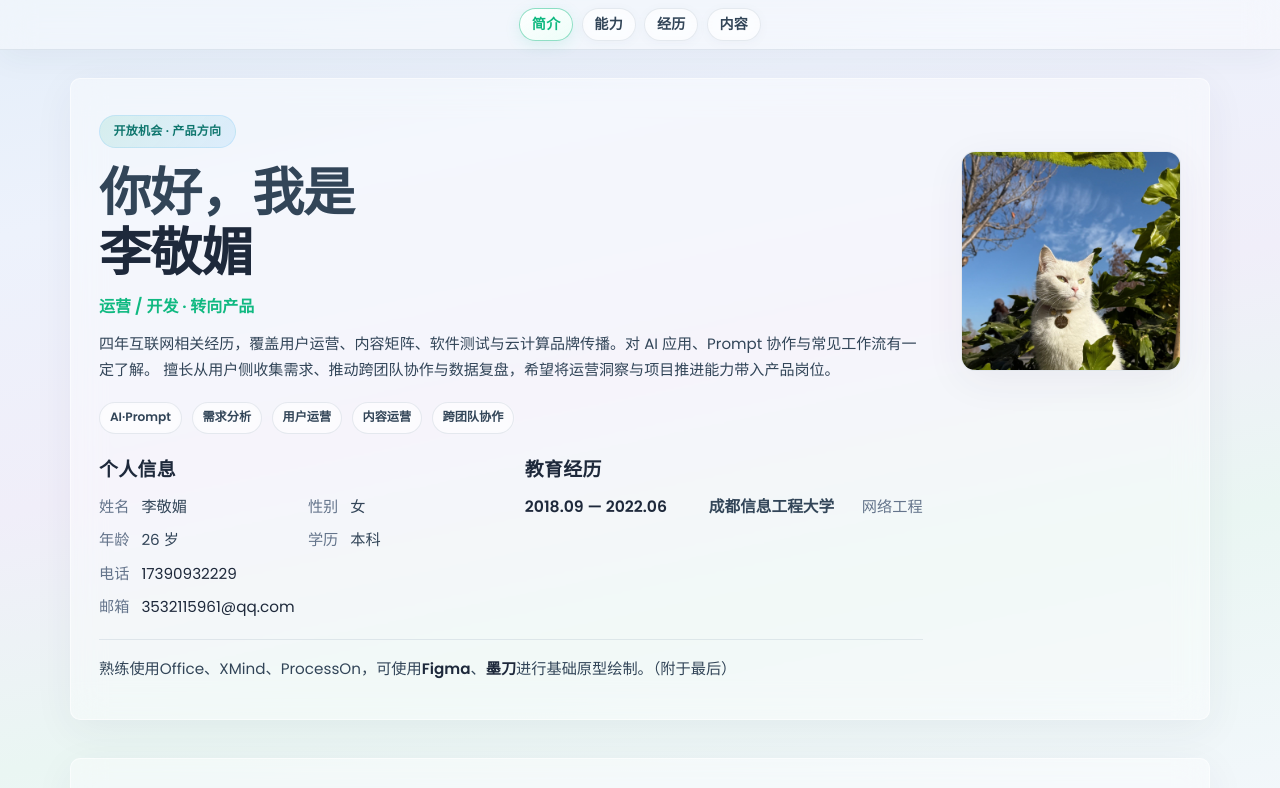
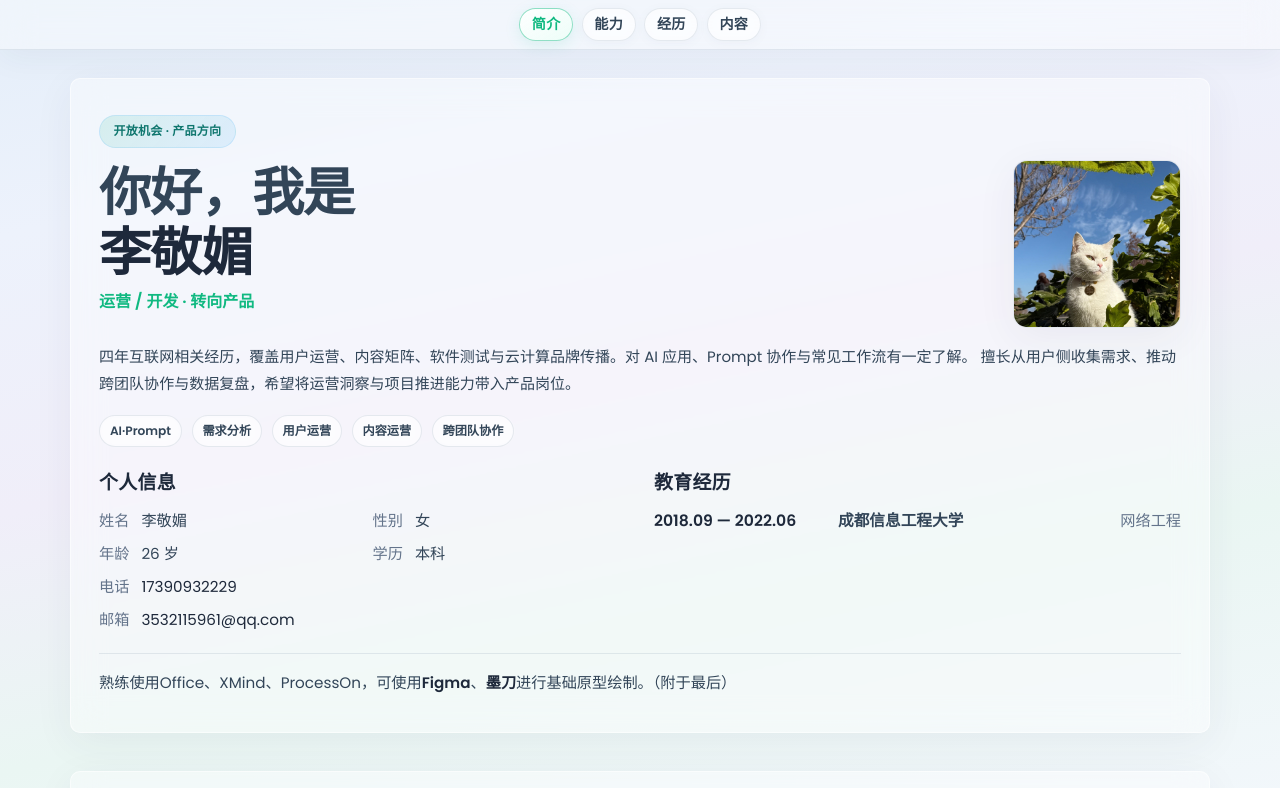
Before and after one commit to LeeXDE/LCLResume.github.io, a website built with Vite: page personal-resume/index.html in a window 1280 px wide. Shown: the top 788 px of the page. Built offline with nearby package versions, Linux system fonts and the light colour scheme.

Commit message:
Sync personal-resume: hero layout, footer, mobile prototype, GitHub Pages

```diff
--- a/personal-resume/index.html
+++ b/personal-resume/index.html
@@ -36,11 +36,21 @@
         <div class="landing-inner">
           <div class="landing-text">
             <p class="hero-badge">开放机会 · 产品方向</p>
-            <h1 id="hero-title" class="hero-title">
-              你好，我是<br />
-              <span class="hero-name">李敬媚</span>
-            </h1>
-            <p class="hero-role">运营 / 开发 · 转向产品</p>
+            <div class="landing-hero-head">
+              <div class="landing-hero-titles">
+                <h1 id="hero-title" class="hero-title">
+                  你好，我是<br />
+                  <span class="hero-name">李敬媚</span>
+                </h1>
+                <p class="hero-role">运营 / 开发 · 转向产品</p>
+              </div>
+              <figure class="hero-photo hero-photo--avatar">
+                <img src="public/avatar.jpg" alt="李敬媚" />
+                <div class="photo-placeholder" aria-hidden="true">
+                  <span>将正方形头像放入 public/avatar.jpg</span>
+                </div>
+              </figure>
+            </div>
             <p class="hero-summary">
               四年互联网相关经历，覆盖用户运营、内容矩阵、软件测试与云计算品牌传播。对 AI 应用、Prompt 协作与常见工作流有一定了解。
               擅长从用户侧收集需求、推动跨团队协作与数据复盘，希望将运营洞察与项目推进能力带入产品岗位。
@@ -82,12 +92,6 @@
               </p>
             </div>
           </div>
-          <figure class="hero-photo hero-photo--avatar">
-            <img src="public/avatar.jpg" alt="李敬媚" />
-            <div class="photo-placeholder" aria-hidden="true">
-              <span>将正方形头像放入 public/avatar.jpg</span>
-            </div>
-          </figure>
         </div>
       </section>
 
--- a/personal-resume/src/styles.css
+++ b/personal-resume/src/styles.css
@@ -194,10 +194,7 @@ a:hover {
 }
 
 .landing-inner {
-  display: grid;
-  grid-template-columns: 1fr;
-  gap: 1.75rem;
-  align-items: start;
+  display: block;
   width: 100%;
   max-width: min(var(--max), 100%);
   margin: 0 auto clamp(0.85rem, 2.5vw, 1.35rem);
@@ -211,24 +208,31 @@ a:hover {
   -webkit-backdrop-filter: blur(var(--glass-blur));
 }
 
+.landing-hero-head {
+  display: flex;
+  flex-direction: row;
+  align-items: flex-start;
+  justify-content: space-between;
+  gap: clamp(0.65rem, 3vw, 1.35rem);
+  margin: 0 0 1rem;
+}
+
+.landing-hero-titles {
+  flex: 1;
+  min-width: 0;
+}
+
+.landing-hero-head .hero-title {
+  margin: 0 0 0.5rem;
+}
+
+.landing-hero-head .hero-role {
+  margin: 0;
+}
+
 @media (min-width: 900px) {
   .landing-inner {
-    grid-template-columns: minmax(0, 1fr) min(220px, 26vw);
-    gap: 2rem clamp(1.25rem, 3vw, 2.5rem);
     padding: clamp(1.5rem, 3vw, 2.25rem) clamp(1.25rem, 3vw, 1.75rem);
-    align-items: start;
-  }
-
-  .hero-photo.hero-photo--avatar {
-    margin: 2.25rem 0 0;
-    justify-self: end;
-  }
-}
-
-@media (max-width: 899px) {
-  .hero-photo.hero-photo--avatar {
-    margin: 0;
-    justify-self: start;
   }
 }
 
@@ -240,7 +244,7 @@ a:hover {
 .hero-title {
   margin: 0 0 0.85rem;
   font-family: var(--font-serif);
-  font-size: clamp(2.1rem, 5vw, 3.25rem);
+  font-size: clamp(1.45rem, 4.2vw + 0.5rem, 3.25rem);
   font-weight: 600;
   line-height: 1.15;
   color: var(--text-secondary);
@@ -371,15 +375,29 @@ a:hover {
 }
 
 .hero-photo--avatar {
-  width: min(200px, 70vw);
+  width: clamp(56px, 16vw, 88px);
   aspect-ratio: 1;
   margin: 0;
   border-radius: 14px;
-}
-
-@media (min-width: 900px) {
-  .hero-photo--avatar {
-    width: min(220px, 26vw);
+  flex-shrink: 0;
+  align-self: flex-start;
+}
+
+@media (min-width: 480px) {
+  .landing-hero-head .hero-photo--avatar {
+    width: clamp(68px, 14vw, 108px);
+  }
+}
+
+@media (min-width: 720px) {
+  .landing-hero-head .hero-photo--avatar {
+    width: clamp(88px, 12vw, 150px);
+  }
+}
+
+@media (min-width: 1024px) {
+  .landing-hero-head .hero-photo--avatar {
+    width: min(168px, 17vw);
   }
 }
 
@@ -789,6 +807,22 @@ a:hover {
   min-height: 0;
 }
 
+/* 窄屏：预览区无固定高度时 img 的 height:100% 易塌陷，Figma 等横图不显示 */
+@media (max-width: 767px) {
+  .works-prototype-pair .prototype-preview {
+    flex: 0 0 auto;
+    min-height: clamp(118px, 34vw, 200px);
+    aspect-ratio: 4 / 3;
+  }
+
+  .works-prototype-pair .prototype-preview img {
+    height: auto;
+    max-height: 100%;
+    width: 100%;
+    object-fit: contain;
+  }
+}
+
 @media (min-width: 768px) {
   .works-split-layout {
     display: grid;
@@ -1417,6 +1451,7 @@ a:hover {
   display: flex;
   flex-direction: column;
   gap: clamp(0.55rem, 1.8vw, 0.75rem);
+  padding-inline: clamp(1.1rem, 4vw, 1.65rem);
 }
 
 .site-footer-reply {
```
Also changed, not shown: 2 other files.
